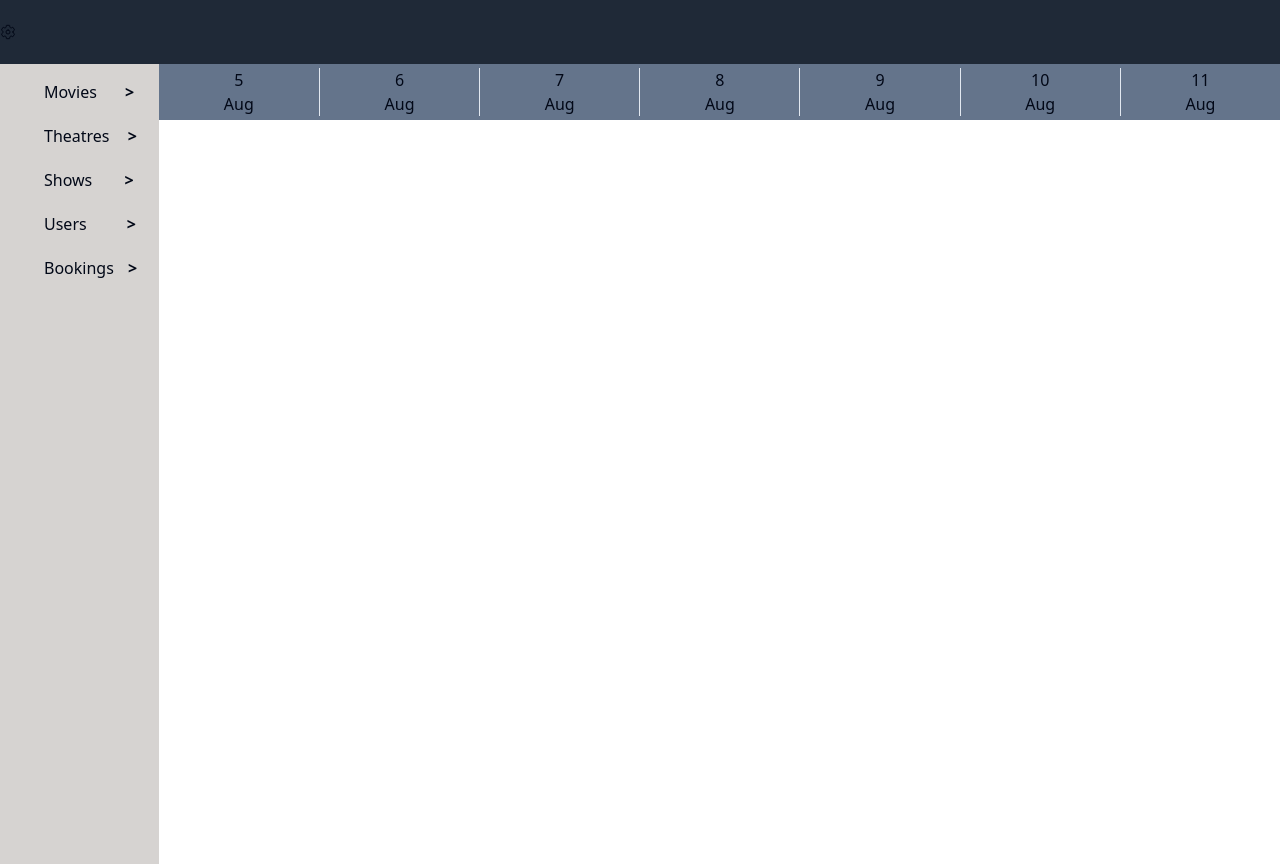
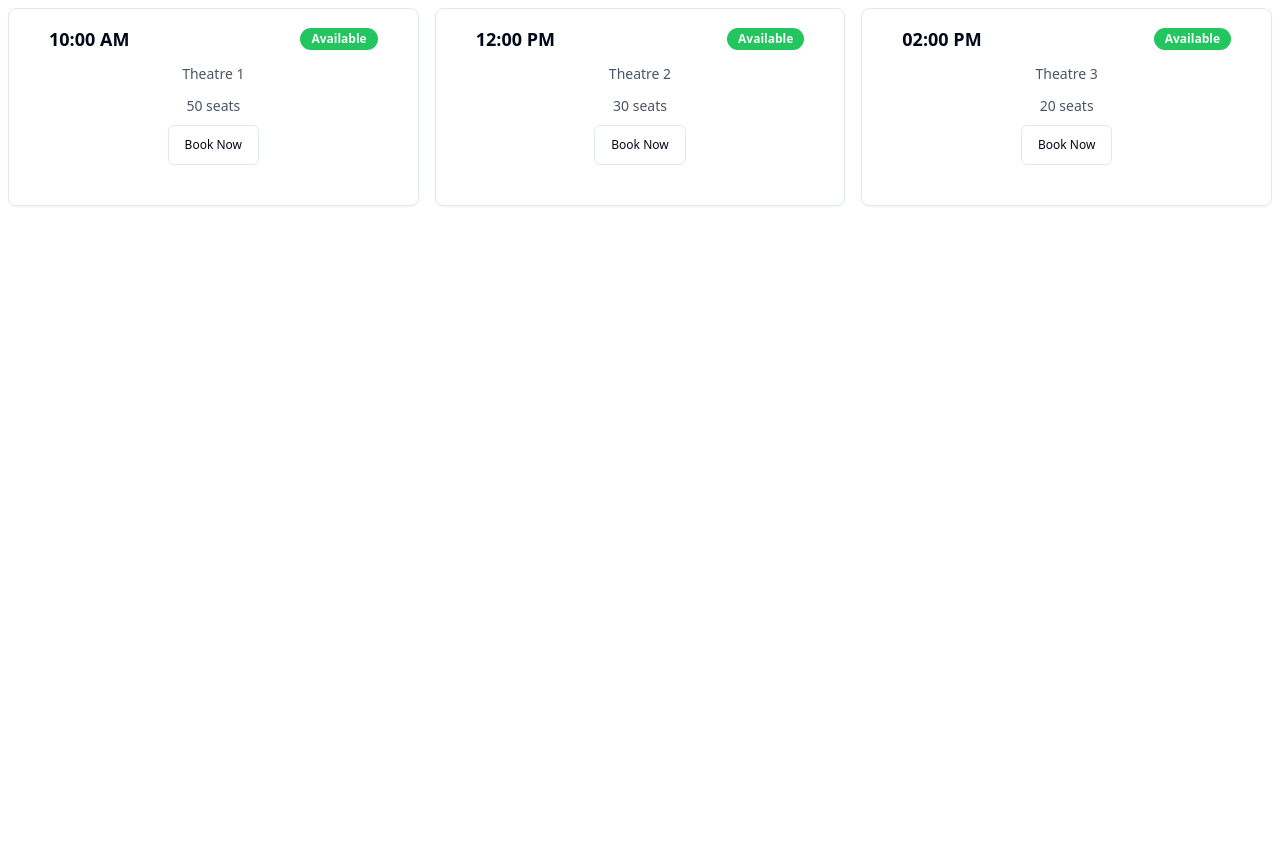
Before and after one commit to Thoran37/MovieNest, a React (Vite) app in the folder client/: page /admin/shows/1 in a window 1280 px wide. After the commit the page ends 800 px from the top, so only its background shows below. Built offline with nearby package versions, Linux system fonts and the light colour scheme; a web font is replaced by a local one.

Commit message:
Adding each showtimes

```diff
--- a/client/src/Homepage.jsx
+++ b/client/src/Homepage.jsx
@@ -136,7 +136,7 @@ export default function Homepage() {
                 to={`/movie/${movie.title}`}
                 state={{ movies }} // Pass movies as state
               >
-                <button className="bg-blue-600 hover:bg-blue-700 transition duration-300 ease-in-out text-white font-bold py-2 px-4 rounded-lg shadow-lg w-full">
+                <button className="bg-blue-600 hover:bg-blue-700 transition duration-300 ease-in-out text-white font-bold py-2 px-4 rounded-lg shadow-lg w-full h-100">
                   View Details
                 </button>
               </Link>
--- a/client/src/admin/EachShow.jsx
+++ b/client/src/admin/EachShow.jsx
@@ -50,7 +50,11 @@ export default function EachShow() {
     setShows(res.data.payload);
     setSelectedDate(date);
   }
-
+  const showsa = [
+    { time: "10:00 AM", seats: 50, theatre: "Theatre 1" },
+    { time: "12:00 PM", seats: 30, theatre: "Theatre 2" },
+    { time: "02:00 PM", seats: 20, theatre: "Theatre 3" },
+  ];
   return (
     <div className="w-full">
       <div className="text-center bg-slate-500 grid grid-cols-7 py-1 divide-x">
@@ -69,8 +73,9 @@ export default function EachShow() {
           </div>
         ))}
       </div>
+      <div>
         <div className="grid grid-cols-3 gap-4 m-2">
-        {shows.map((show, index) => (
+          {showsa.map((show, index) => (
             <div key={index} className="bg-slate-500 p-4">
               <div className="text-center">
                 <span className="text-lg">{show.time}</span>
@@ -78,9 +83,13 @@ export default function EachShow() {
               <div className="text-center">
                 <span>{show.seats} seats</span>
               </div>
+              <div className="text-center">
+                <span>{show.theatre}</span>
+              </div>
             </div>
           ))}
         </div>
       </div>
+    </div>
   );
 }
--- a/client/src/admin/Movies.jsx
+++ b/client/src/admin/Movies.jsx
@@ -45,7 +45,7 @@ function Movies() {
       </Button>
       <h1 className="text-center text-4xl mb-6">MOVIES</h1>
       {movies.map((movie) => (
-        <Card className="m-3">
+        <Card className="m-3" key={movie.movieId}>
           <CardHeader>
             <CardTitle>
               {movie.title}
--- /dev/null
+++ b/client/src/admin/ShowTimes.jsx
@@ -0,0 +1,58 @@
+import { Card, CardContent } from "@/components/ui/card";
+import { Badge } from "@/components/ui/badge";
+import { Button } from "@/components/ui/button";
+import axios from "axios";
+import { useState } from "react";
+
+const ShowTimes = () => {
+  // let [shows, setShows] = useState([]);
+  // async function getShows() {
+  //   // let _date = date.date;
+  //   const obj = { id: 1, date: "2024-08-31" };
+  //   let res = await axios.post(
+  //     "http://localhost:4000/admin-api/get-shows",
+  //     obj
+  //   );
+  //   setShows(res.data.payload);
+  //   // setSelectedDate(date);
+  // }
+  // getShows();
+  const shows = [
+    { time: "10:00 AM", seats: 50, theatre: "Theatre 1" },
+    { time: "12:00 PM", seats: 30, theatre: "Theatre 2" },
+    { time: "02:00 PM", seats: 20, theatre: "Theatre 3" },
+  ];
+  return (
+    <div className="grid grid-cols-3 gap-4 m-2">
+      {shows.map((show, index) => (
+        <Card key={index} className="p-4">
+          <CardContent>
+            <div className="flex justify-between items-center mb-2">
+              <span className="text-lg font-semibold">{show.time}</span>
+              <Badge
+                className={
+                  show.isFastFilling ? "bg-orange-500" : "bg-green-500"
+                }
+              >
+                {show.isFastFilling ? "Fast Filling" : "Available"}
+              </Badge>
+            </div>
+            <div className="text-center mb-2">
+              <span className="text-sm text-gray-600">{show.theatre}</span>
+            </div>
+            <div className="text-center mb-2">
+              <span className="text-sm text-gray-600">{show.seats} seats</span>
+            </div>
+            <div className="text-center">
+              <Button variant="outline" className="text-xs">
+                Book Now
+              </Button>
+            </div>
+          </CardContent>
+        </Card>
+      ))}
+    </div>
+  );
+};
+
+export default ShowTimes;
--- /dev/null
+++ b/client/src/components/ui/badge.tsx
@@ -0,0 +1,36 @@
+import * as React from "react"
+import { cva, type VariantProps } from "class-variance-authority"
+
+import { cn } from "@/lib/utils"
+
+const badgeVariants = cva(
+  "inline-flex items-center rounded-full border px-2.5 py-0.5 text-xs font-semibold transition-colors focus:outline-none focus:ring-2 focus:ring-ring focus:ring-offset-2",
+  {
+    variants: {
+      variant: {
+        default:
+          "border-transparent bg-primary text-primary-foreground hover:bg-primary/80",
+        secondary:
+          "border-transparent bg-secondary text-secondary-foreground hover:bg-secondary/80",
+        destructive:
+          "border-transparent bg-destructive text-destructive-foreground hover:bg-destructive/80",
+        outline: "text-foreground",
+      },
+    },
+    defaultVariants: {
+      variant: "default",
+    },
+  }
+)
+
+export interface BadgeProps
+  extends React.HTMLAttributes<HTMLDivElement>,
+    VariantProps<typeof badgeVariants> {}
+
+function Badge({ className, variant, ...props }: BadgeProps) {
+  return (
+    <div className={cn(badgeVariants({ variant }), className)} {...props} />
+  )
+}
+
+export { Badge, badgeVariants }
--- a/client/src/main.jsx
+++ b/client/src/main.jsx
@@ -2,9 +2,10 @@ import React from "react";
 import ReactDOM from "react-dom/client";
 import App from "./App.jsx";
 import "./index.css";
+import ShowTimes from "./admin/ShowTimes.jsx";
 
 ReactDOM.createRoot(document.getElementById("root")).render(
   <React.StrictMode>
-    <App />
+    <ShowTimes />
   </React.StrictMode>
 );
```
Lines whose indentation alone changed are shown as unchanged.
